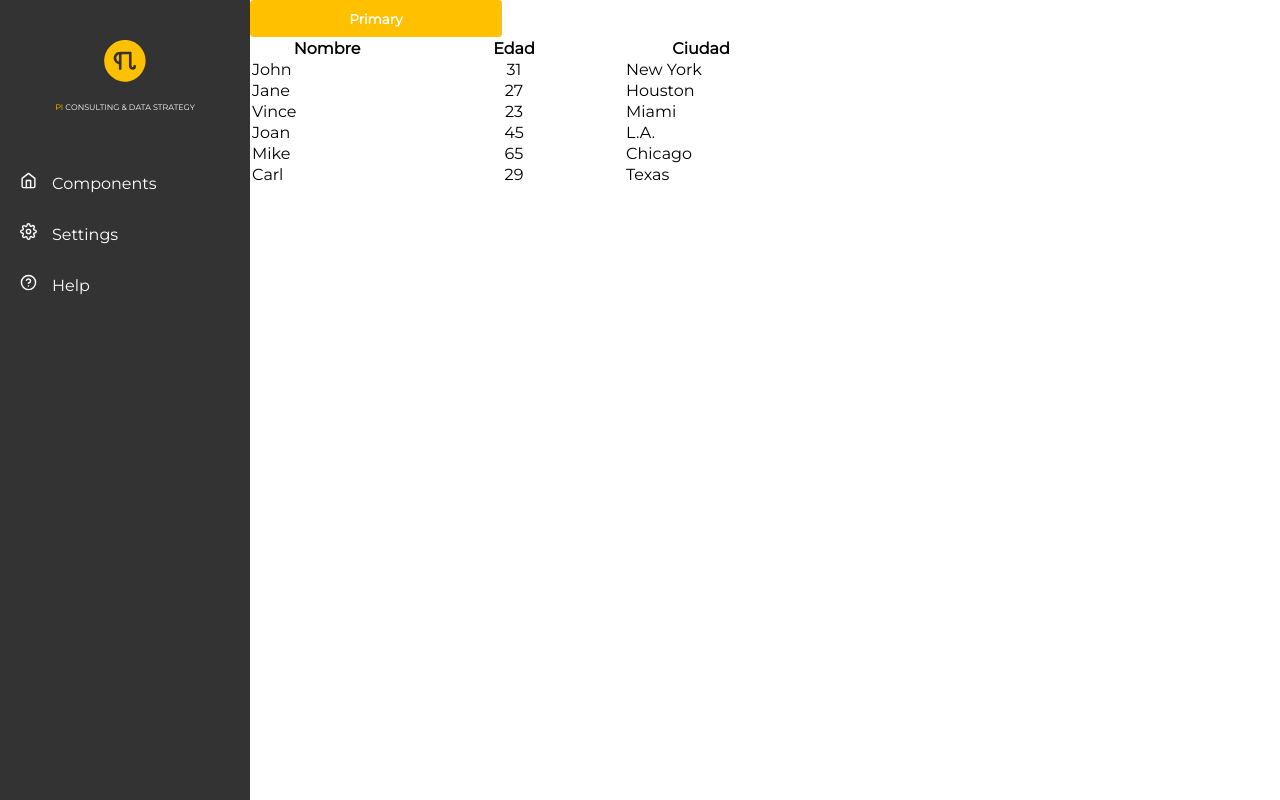
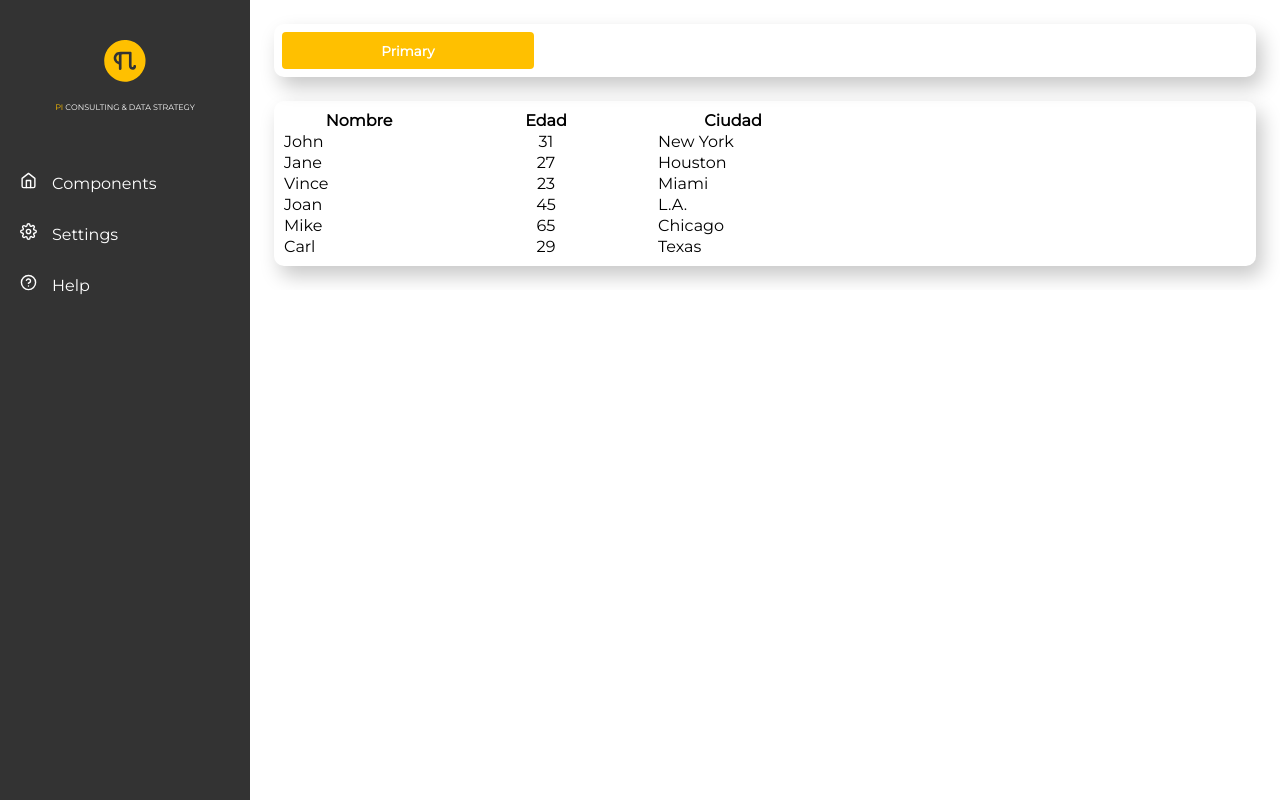
Before and after one commit to famicucci/pi-boilerplate, a Next.js app: page /home in a window 1280 px wide. Built offline with nearby package versions, Linux system fonts and the light colour scheme; sample sign-in values are in the browser's storage.

Commit message:
Create card component

```diff
--- a/app/(loggedIn)/home/page.tsx
+++ b/app/(loggedIn)/home/page.tsx
@@ -1,11 +1,16 @@
+import { Card } from '@/components/Card/Card';
 import { ButtonPrimary } from './components/Button/ButtonPrimary';
 import { TableExample } from './components/TableExample';
 
 function Home() {
 	return (
 		<div>
-			<ButtonPrimary />
-			<TableExample />
+			<Card>
+				<ButtonPrimary />
+			</Card>
+			<Card>
+				<TableExample />
+			</Card>
 		</div>
 	);
 }
--- a/app/variables.css
+++ b/app/variables.css
@@ -3,4 +3,5 @@
 	--primary-hover-color: #ff8c00;
 	--regular-font-size: 0.84rem;
 	--base-spacing: 8px;
+	--regular-radius: 10px;
 }
--- /dev/null
+++ b/components/Card/Card.tsx
@@ -0,0 +1,7 @@
+import { Children } from '@/models';
+import * as React from 'react';
+import styles from '../../styles/card.module.css';
+
+export function Card({ children }: Children) {
+	return <div className={styles.card}>{children}</div>;
+}
--- /dev/null
+++ b/styles/card.module.css
@@ -0,0 +1,6 @@
+.card {
+	margin: calc(var(--base-spacing) * 3);
+	padding: var(--base-spacing);
+	box-shadow: 6px 10px 20px 0px rgba(0, 0, 0, 0.22);
+	border-radius: var(--regular-radius);
+}
```
